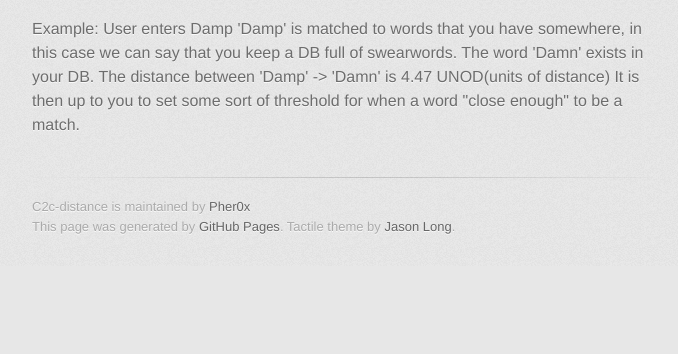
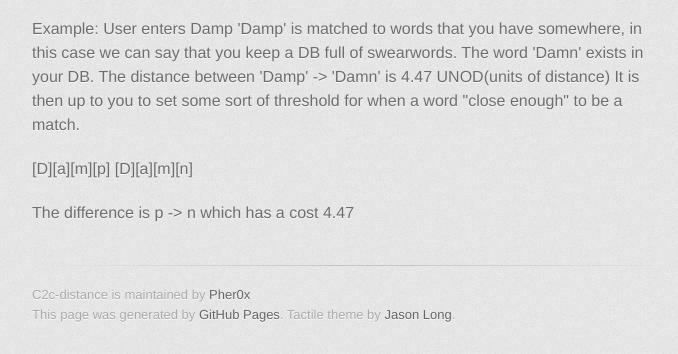
Before and after one commit to Aron-F/C2C-Distance, a plain HTML site: page index.html in a window 1280 px wide. Shown: the part 829-1183 px from the top of the page, without its empty margins (298-976 px from the left). Before the commit the page ends 1095 px from the top, so only its background shows below. Drawn offline with Linux system fonts and the light colour scheme; a web font is replaced by a local one.

Commit message:
Create gh-pages branch via GitHub

```diff
--- a/index.html
+++ b/index.html
@@ -47,6 +47,11 @@ User enters Damp
 'Damp' is matched to words that you have somewhere, in this case we can say that you keep a DB full of swearwords.
 The word 'Damn' exists in your DB. The distance between 'Damp' -&gt; 'Damn' is 4.47 UNOD(units of distance)
 It is then up to you to set some sort of threshold for when a word "close enough" to be a match.</p>
+
+<p>[D][a][m][p]
+[D][a][m][n]</p>
+
+<p>The difference is p -&gt; n which has a cost 4.47</p>
         </section>
 
         <footer>
--- a/params.json
+++ b/params.json
@@ -1,6 +1,6 @@
 {
   "name": "C2c-distance",
   "tagline": "Calculates the distance from one character on the keyboard to another character found in a \"match\" eg. when searching for something. ",
-  "body": "### About C2C\r\nIt measures distance between keys on the keyboard.\r\n\r\n### How it's supposed to work.\r\n![Crudely drawn image depicting a keyboard with QWERTY-layout.](http://i.imgur.com/5ClopuS.png?1)\r\nThe idea is that a user inputs a word, if that word is misspelled when compared to say a keyword that you have stored somewhere, you get a number representing the distance that the input word has from the keyword.\r\n\r\nExample: \r\nUser enters Damp\r\n'Damp' is matched to words that you have somewhere, in this case we can say that you keep a DB full of swearwords.\r\nThe word 'Damn' exists in your DB. The distance between 'Damp' -> 'Damn' is 4.47 UNOD(units of distance)\r\nIt is then up to you to set some sort of threshold for when a word \"close enough\" to be a match.\r\n",
+  "body": "### About C2C\r\nIt measures distance between keys on the keyboard.\r\n\r\n### How it's supposed to work.\r\n![Crudely drawn image depicting a keyboard with QWERTY-layout.](http://i.imgur.com/5ClopuS.png?1)\r\nThe idea is that a user inputs a word, if that word is misspelled when compared to say a keyword that you have stored somewhere, you get a number representing the distance that the input word has from the keyword.\r\n\r\nExample:\r\nUser enters Damp\r\n'Damp' is matched to words that you have somewhere, in this case we can say that you keep a DB full of swearwords.\r\nThe word 'Damn' exists in your DB. The distance between 'Damp' -> 'Damn' is 4.47 UNOD(units of distance)\r\nIt is then up to you to set some sort of threshold for when a word \"close enough\" to be a match.\r\n\r\n[D][a][m][p]\r\n[D][a][m][n]\r\n\r\nThe difference is p -> n which has a cost 4.47",
   "note": "Don't delete this file! It's used internally to help with page regeneration."
 }
```
